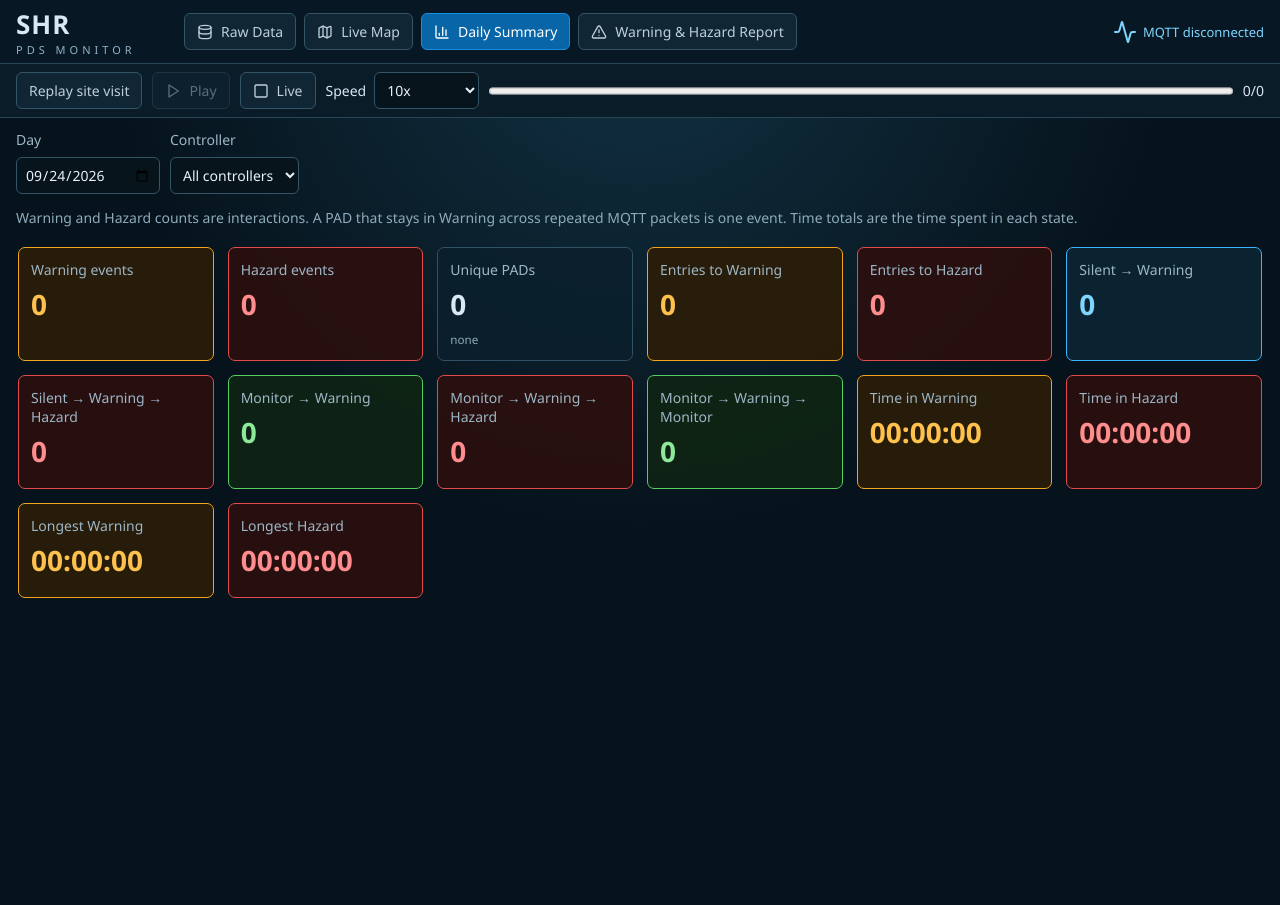
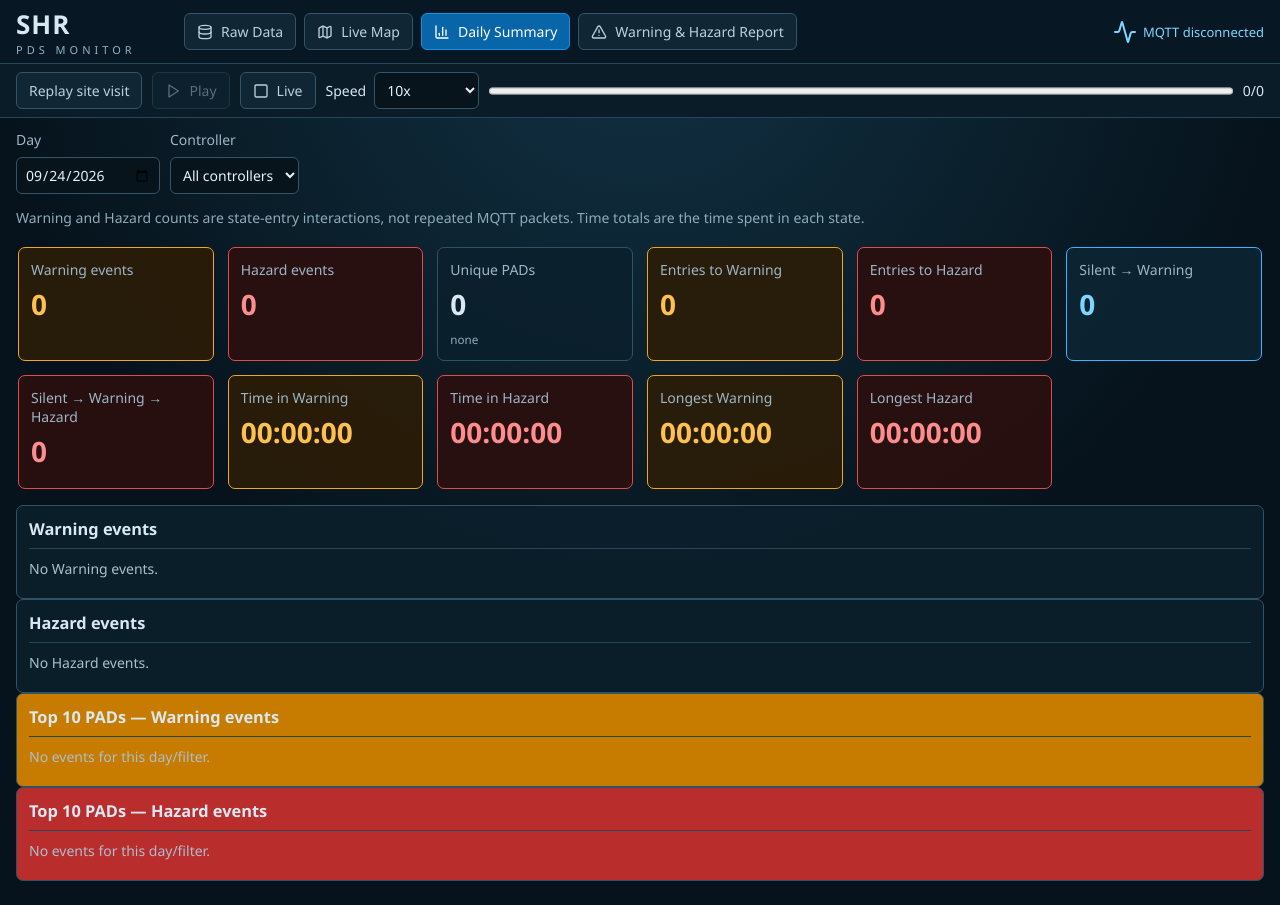
Before and after one commit to christianchavezmoya-bot/PDS_monitor, a React (Vite) app: page / in a window 1280 px wide. Both pictures are taken after a click on the button "Daily Summary". Before the commit the page ends 800 px from the top, so only its background shows below. Built offline with nearby package versions, Linux system fonts and the light colour scheme.

Commit message:
Redesign daily summary events and top PAD panels

```diff
--- a/src/ui/SummaryPage.tsx
+++ b/src/ui/SummaryPage.tsx
@@ -1,71 +1,53 @@
-import { summarize } from "../core/summary";
+import { formatMachineLabel, formatPadLabel, loadMachineAssignments, loadPadAssignments } from "../core/assignments";
+import { formatClock } from "../core/padState";
+import { filterEvents, summarize } from "../core/summary";
 import { useMonitor } from "../state/monitor";
 
-function Stat({
-  label,
-  value,
-  note,
-  tone,
-}: {
-  label: string;
-  value: string | number;
-  note?: string;
-  tone?: "warning" | "hazard" | "silent" | "monitor";
-}) {
-  return (
-    <article className={`stat ${tone ?? ""}`}>
-      <span>{label}</span>
-      <strong>{value}</strong>
-      {note && <small>{note}</small>}
-    </article>
-  );
+function Stat({ label, value, note, tone }: { label: string; value: string | number; note?: string; tone?: "warning" | "hazard" | "silent" | "monitor"; }) {
+  return <article className={`stat ${tone ?? ""}`}><span>{label}</span><strong>{value}</strong>{note && <small>{note}</small>}</article>;
 }
 
 export function SummaryPage() {
   const { snap, selectedDay, setSelectedDay, selectedController, setSelectedController } = useMonitor();
   const summary = summarize(snap, selectedDay, selectedController);
+  const padAssignments = loadPadAssignments();
+  const machineAssignments = loadMachineAssignments();
+  const events = filterEvents(snap.events, { day: selectedDay, controllerId: selectedController, kind: "all" });
+  const rank = (kind: "warning" | "hazard") => {
+    const counts = new Map<number, number>();
+    events.filter((event) => event.kind === kind).forEach((event) => counts.set(event.padDisplayId, (counts.get(event.padDisplayId) ?? 0) + 1));
+    return [...counts.entries()].sort((a, b) => b[1] - a[1] || a[0] - b[0]).slice(0, 10);
+  };
   return (
     <main className="page">
       <section className="toolbar">
-        <label>
-          Day
-          <input type="date" value={selectedDay} onChange={(e) => setSelectedDay(e.target.value)} />
-        </label>
-        <label>
-          Controller
-          <select
-            value={selectedController ?? ""}
-            onChange={(e) => setSelectedController(e.target.value ? Number(e.target.value) : null)}
-          >
-            <option value="">All controllers</option>
-            {snap.controllers.map((controller) => (
-              <option key={controller.controllerId} value={controller.controllerId}>
-                {controller.controllerId}
-              </option>
-            ))}
-          </select>
-        </label>
+        <label>Day<input type="date" value={selectedDay} onChange={(e) => setSelectedDay(e.target.value)} /></label>
+        <label>Controller<select value={selectedController ?? ""} onChange={(e) => setSelectedController(e.target.value ? Number(e.target.value) : null)}>
+          <option value="">All controllers</option>
+          {snap.controllers.map((controller) => <option key={controller.controllerId} value={controller.controllerId}>{formatMachineLabel(controller.controllerId, machineAssignments[controller.controllerId], "both")}</option>)}
+        </select></label>
       </section>
-      <p className="hint">
-        Warning and Hazard counts are interactions. A PAD that stays in Warning across repeated MQTT packets is one
-        event. Time totals are the time spent in each state.
-      </p>
+      <p className="hint">Warning and Hazard counts are state-entry interactions, not repeated MQTT packets. Time totals are the time spent in each state.</p>
       <section className="stats">
         <Stat label="Warning events" value={summary.warningEvents} tone="warning" />
         <Stat label="Hazard events" value={summary.hazardEvents} tone="hazard" />
-        <Stat label="Unique PADs" value={summary.uniquePads.length} note={summary.uniquePads.join(", ") || "none"} />
+        <Stat label="Unique PADs" value={summary.uniquePads.length} note={summary.uniquePads.map((id) => formatPadLabel(id, padAssignments[id], "both")).join(", ") || "none"} />
         <Stat label="Entries to Warning" value={summary.padsEnteringWarning} tone="warning" />
         <Stat label="Entries to Hazard" value={summary.padsEnteringHazard} tone="hazard" />
         <Stat label="Silent → Warning" value={summary.silentToWarning} tone="silent" />
         <Stat label="Silent → Warning → Hazard" value={summary.silentToWarningToHazard} tone="hazard" />
-        <Stat label="Monitor → Warning" value={summary.monitorToWarning} tone="monitor" />
-        <Stat label="Monitor → Warning → Hazard" value={summary.monitorToWarningToHazard} tone="hazard" />
-        <Stat label="Monitor → Warning → Monitor" value={summary.monitorToWarningToMonitor} tone="monitor" />
         <Stat label="Time in Warning" value={summary.totalWarningLabel} tone="warning" />
         <Stat label="Time in Hazard" value={summary.totalHazardLabel} tone="hazard" />
         <Stat label="Longest Warning" value={summary.longestWarningLabel} tone="warning" />
         <Stat label="Longest Hazard" value={summary.longestHazardLabel} tone="hazard" />
       </section>
+      <section className="event-panels">
+        <article className="panel"><h3>Warning events</h3>{events.filter(e => e.kind === "warning").map(e => <div className="summary-event warning-event" key={e.id}><b>{formatPadLabel(e.padDisplayId, padAssignments[e.padDisplayId], "both")}</b><span>{formatMachineLabel(e.controllerId, machineAssignments[e.controllerId], "both")}</span><time>{formatClock(e.startMs)}</time></div>)}{!events.some(e => e.kind === "warning") && <p>No Warning events.</p>}</article>
+        <article className="panel"><h3>Hazard events</h3>{events.filter(e => e.kind === "hazard").map(e => <div className="summary-event hazard-event" key={e.id}><b>{formatPadLabel(e.padDisplayId, padAssignments[e.padDisplayId], "both")}</b><span>{formatMachineLabel(e.controllerId, machineAssignments[e.controllerId], "both")}</span><time>{formatClock(e.startMs)}</time></div>)}{!events.some(e => e.kind === "hazard") && <p>No Hazard events.</p>}</article>
+      </section>
+      <section className="leaderboards">
+        {(["warning", "hazard"] as const).map(kind => <article className={`panel leaderboard ${kind}`} key={kind}><h3>Top 10 PADs — {kind === "warning" ? "Warning" : "Hazard"} events</h3>{rank(kind).map(([id,count],i) => <div className="rank-row" key={id}><strong>{i+1}</strong><span>{formatPadLabel(id,padAssignments[id],"both")}</span><b>{count} {count === 1 ? "event" : "events"}</b></div>)}{rank(kind).length === 0 && <p>No events for this day/filter.</p>}</article>)}
+      </section>
     </main>
   );
 }
```
